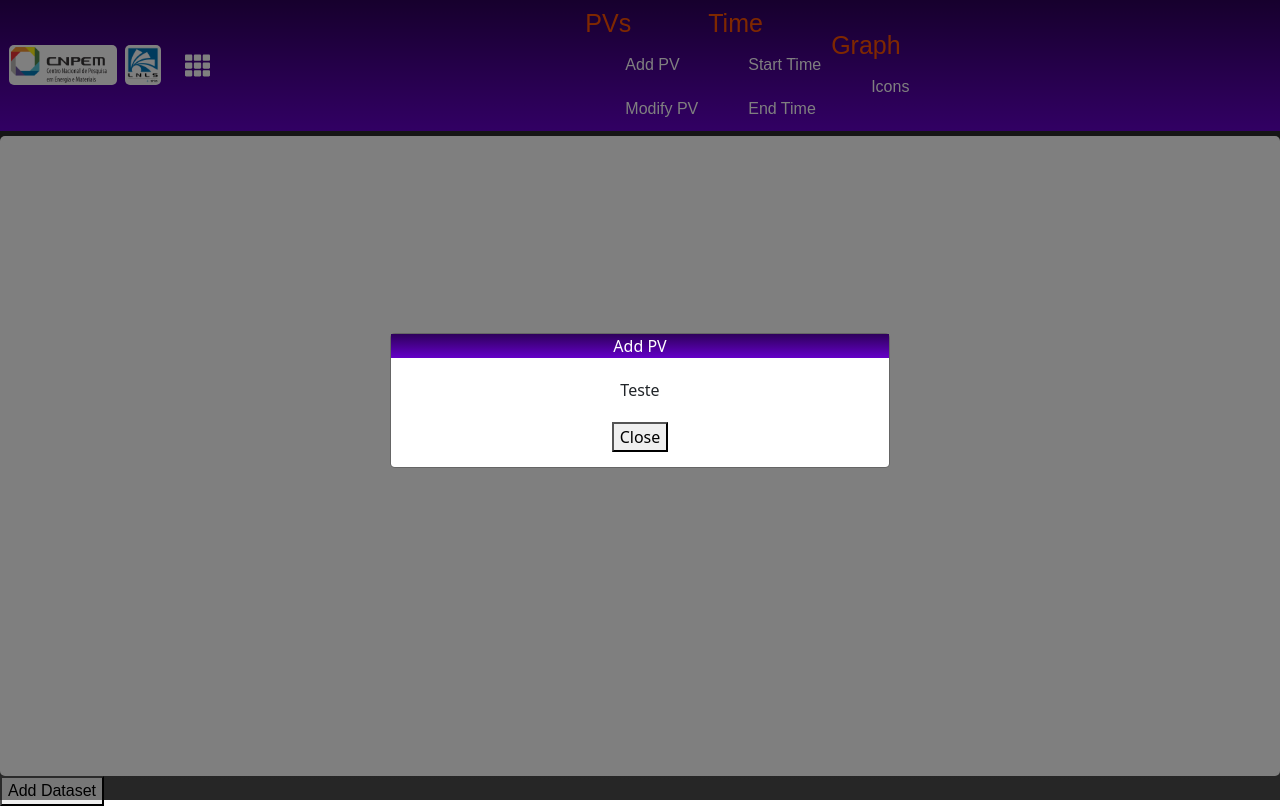
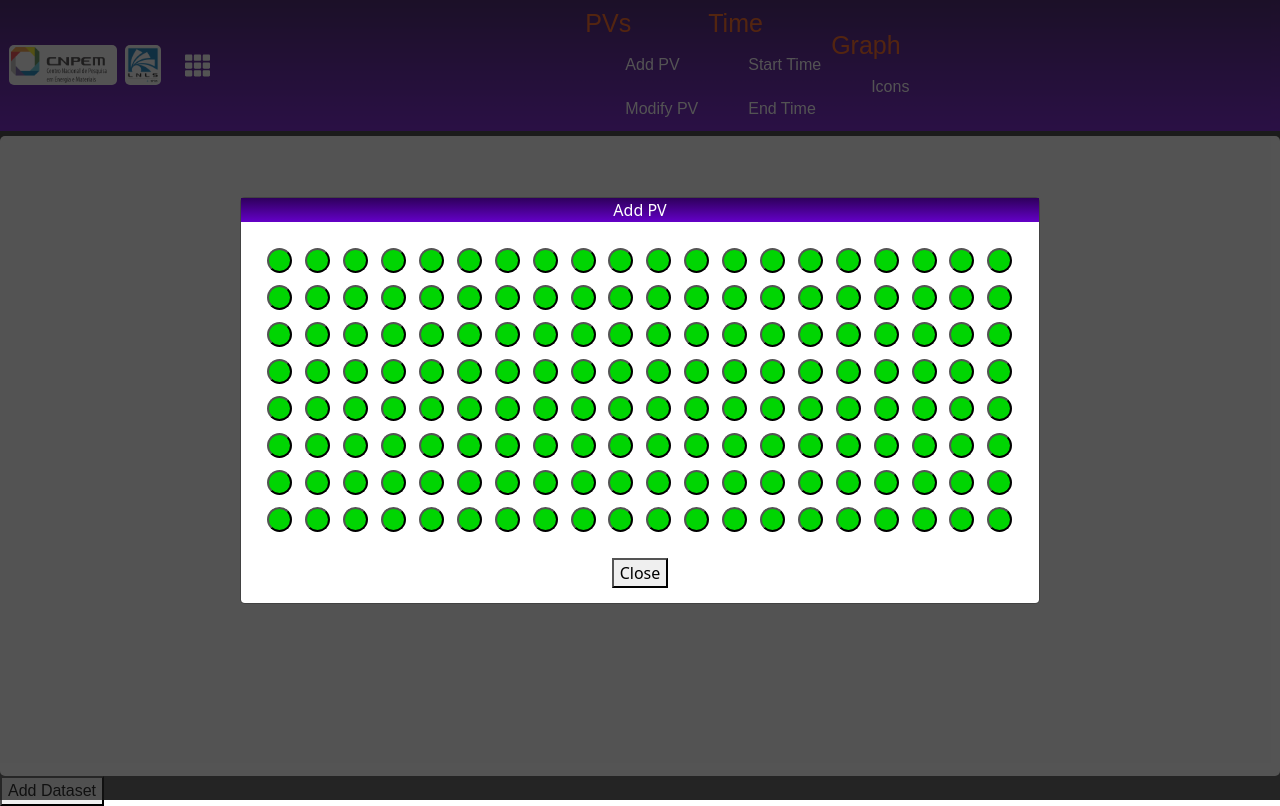
Before and after one commit to lnls-sirius/cod-monitor, a React (Create React App) app: page / in a window 1280 px wide. Both pictures are taken after a click on the button "Add PV". Built offline with nearby package versions, Linux system fonts and the light colour scheme; a web font is replaced by a local one.

Commit message:
WIP - Add PV

```diff
--- a/src/assets/theme.ts
+++ b/src/assets/theme.ts
@@ -15,9 +15,11 @@ export const colors = {
     },
     bg:{
         primary: 'linear-gradient(to bottom, #242424, #4D4D4D)',
+        primary50: '#24242477',
         secondary: 'linear-gradient(to bottom, #2E005B, #6400C8)',
         tertiary: 'linear-gradient(to right, #170065, #3100D4)',
         white: '#FFFFFF',
+        green: '#00D502',
         transparent: '#00000000'
     }
 }
@@ -25,7 +27,8 @@ export const properties = {
     radius:{
         extlight: '5px',
         light: '15px',
-        medium: '25px'
+        medium: '25px',
+        high: '50px'
     }
 }
 export const fonts = {
--- a/src/components/AddPV/index.tsx
+++ b/src/components/AddPV/index.tsx
@@ -1,30 +1,36 @@
-import { posix } from "path";
-import React, { useEffect } from "react";
+import React from "react";
+import { bpmGroups } from "../../helpers/constants";
+import Led from "../Led";
+import * as S from './styled';
+
+function findPV(number: string, name: string){
+  let pvName;
+  if(name.includes('-1') || name.includes('-2')){
+    let nameDiv = name.split('-');
+    pvName = "SI-"+number+nameDiv[0]+":DI-BPM-"+nameDiv[1]+":PosX-Mon";
+  }else{
+    pvName = "SI-"+number+name+":DI-BPM:PosX-Mon";
+  }
+  return <Led key={pvName}/>;
+}
+
+function pvTable(){
+  return bpmGroups.bpmName.map((name: any)=>{
+    return(
+      <S.Row>
+        {
+          bpmGroups.bpmNumber.map((number: any)=>{
+              return <S.Column>{findPV(number, name)}</S.Column>
+          })
+        }
+      </S.Row>
+    )
+  })
+}
 
 const AddPV: React.FC = () => {
-  /*const getData=()=>{
-    fetch('data.json'
-    ,{
-      headers : {
-        'Content-Type': 'application/json',
-        'Accept': 'application/json'
-       }
-    }
-    )
-      .then(function(response){
-        console.log(response)
-        return response.json();
-      })
-      .then(function(myJson) {
-        console.log(myJson);
-      });
-  }
-  useEffect(()=>{
-    getData()
-  },[])*/
-
   return(
-    <div>Teste</div>
+    <S.Table>{pvTable()}</S.Table>
   );
 };
 
--- a/src/components/AddPV/styled.tsx
+++ b/src/components/AddPV/styled.tsx
@@ -1,6 +1,11 @@
 import styled from "styled-components";
-import { properties } from "../../assets/theme";
 
-export const Chart = styled.nav`
+export const Table = styled.table`
+    width: 100%;
+`;
 
+export const Row = styled.tr`
 `;
+
+export const Column = styled.td`
+`;
--- a/src/components/Item/index.tsx
+++ b/src/components/Item/index.tsx
@@ -34,7 +34,8 @@ const Item: React.FC<MenuItems> = (props): JSX.Element => {
       <Modals
         type={props.action}
         close={() => setModalState(false)}
-        state={modalState}/>
+        state={modalState}
+        size='lg'/>
       <S.Button
         onClick={() =>{setModalState(true)}}>
         {props.title}
--- /dev/null
+++ b/src/components/Led/index.tsx
@@ -0,0 +1,21 @@
+import React, { useState } from "react";
+import styled from "styled-components";
+import * as S from './styled';
+
+const Led: React.FC = () => {
+    const [state, setState] = useState(true);
+
+    let led = state ? "greenLed" : "purpleLed";
+
+    function changeColor(){
+      setState(!state)
+    }
+
+  return(
+    <S.LedWrapper
+      onClick={changeColor.bind(this)}
+      ledState={state}/>
+  );
+};
+
+export default Led;
--- /dev/null
+++ b/src/components/Led/styled.tsx
@@ -0,0 +1,11 @@
+import styled from "styled-components";
+import { colors, properties } from "../../assets/theme";
+
+export const LedWrapper = styled.button`
+    background: ${(props: { ledState: any; }) => props.ledState?colors.bg.green:colors.bg.tertiary};
+    border-radius: ${properties.radius.high};
+    width: 25px;
+    height: 25px;
+    margin: 5px;
+    background-color:;
+`;
--- a/src/components/Modals/index.tsx
+++ b/src/components/Modals/index.tsx
@@ -1,10 +1,11 @@
-import React from "react";
+import React, {useState} from "react";
 import * as S from './styled';
 import 'bootstrap/dist/css/bootstrap.min.css';
 import AddPV from "../AddPV";
 import TimeInput from "../TimeInput";
 
 interface ModalOptions {
+  size: string;
   type: string;
   close: () => void;
   state: boolean;
@@ -27,11 +28,11 @@ function routerModal(type: string){
 }
 
 function ModalBox(props: any){
+
   return (
-    <S.ModalWrapper
+    <S.ModalContainer
       {...props}
-      width='10px'
-      aria-labelledby="contained-modal-title-vcenter"
+      size={props.size}
       centered
     >
       <S.Header>
@@ -43,7 +44,7 @@ function ModalBox(props: any){
       <S.Footer>
         <button onClick={props.onHide}>Close</button>
       </S.Footer>
-    </S.ModalWrapper>
+    </S.ModalContainer>
   );
 }
 
@@ -52,6 +53,7 @@ const Modals: React.FC<ModalOptions> = (props): JSX.Element => {
     <ModalBox
       show={props.state}
       onHide={props.close}
+      size={props.size}
       component={props.type}
     />
   );
--- a/src/components/Modals/styled.tsx
+++ b/src/components/Modals/styled.tsx
@@ -2,7 +2,8 @@ import styled from "styled-components";
 import { colors} from "../../assets/theme";
 import {Modal} from "react-bootstrap";
 
-export const ModalWrapper = styled(Modal)`
+export const ModalContainer = styled(Modal)`
+    background-color: ${colors.bg.primary50};
 `;
 
 export const Header = styled.div`
--- a/src/helpers/constants.ts
+++ b/src/helpers/constants.ts
@@ -1,7 +1,7 @@
 export const sideMenu = {
     'PVs': {
         general: {
-            'Add PV': 'Add PV',
+            'Add PV': 'Add PV', //Insert in this place - Key / Modal Size
             'Modify PV': 1
         }
     },
--- a/src/assets/pvs/PosX.json
+++ b/src/helpers/pvs/PosX.ts
@@ -1,4 +1,4 @@
-[
+export const posX = [
   "SI-01C1:DI-BPM-1:PosX-Mon",
   "SI-01C1:DI-BPM-2:PosX-Mon",
   "SI-01C2:DI-BPM:PosX-Mon",
--- a/src/assets/pvs/PosY.json
+++ b/src/helpers/pvs/PosY.ts
@@ -1,4 +1,4 @@
-[
+export const posY = [
   "SI-01C1:DI-BPM-1:PosY-Mon",
   "SI-01C1:DI-BPM-2:PosY-Mon",
   "SI-01C2:DI-BPM:PosY-Mon",
```
